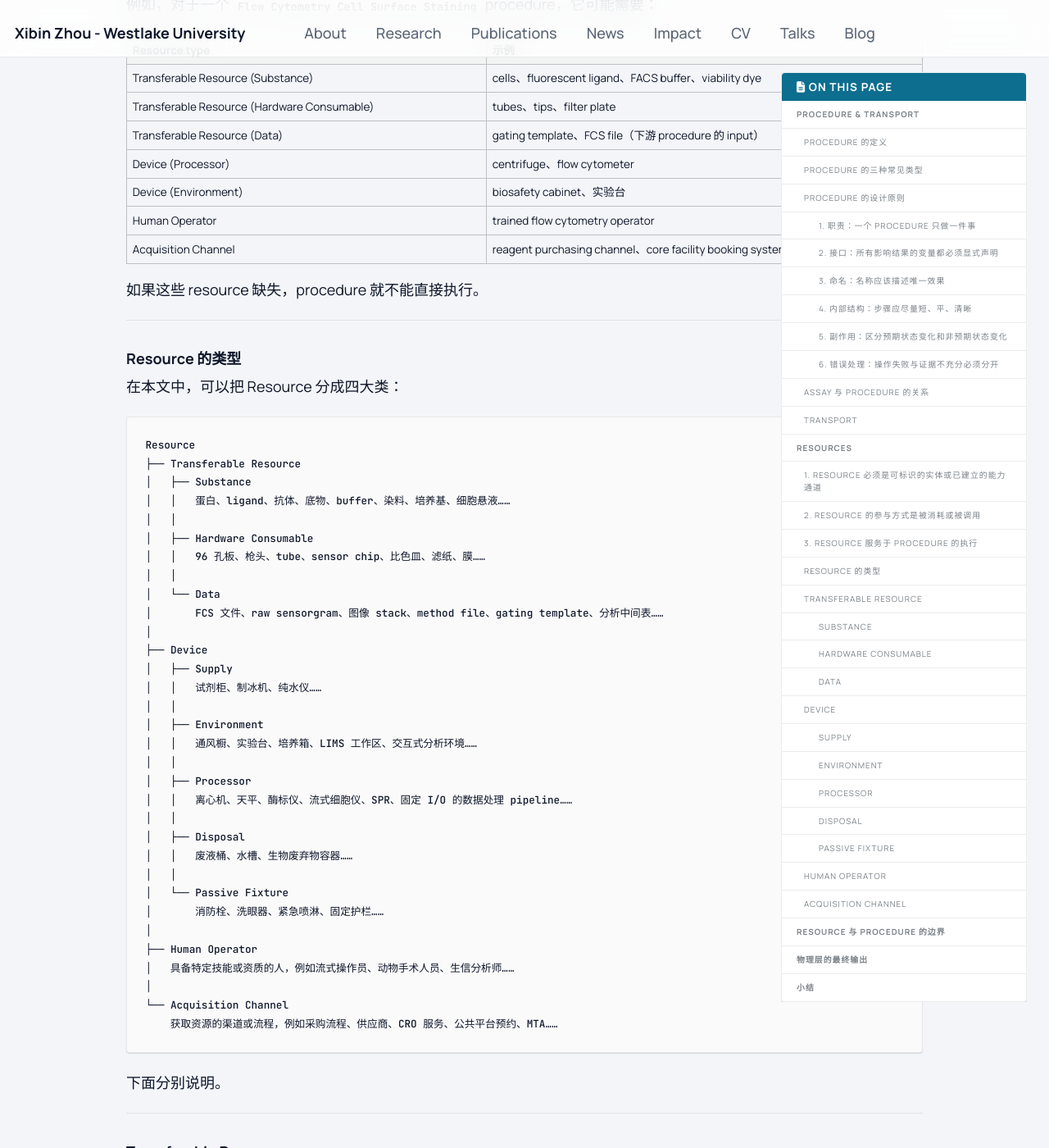
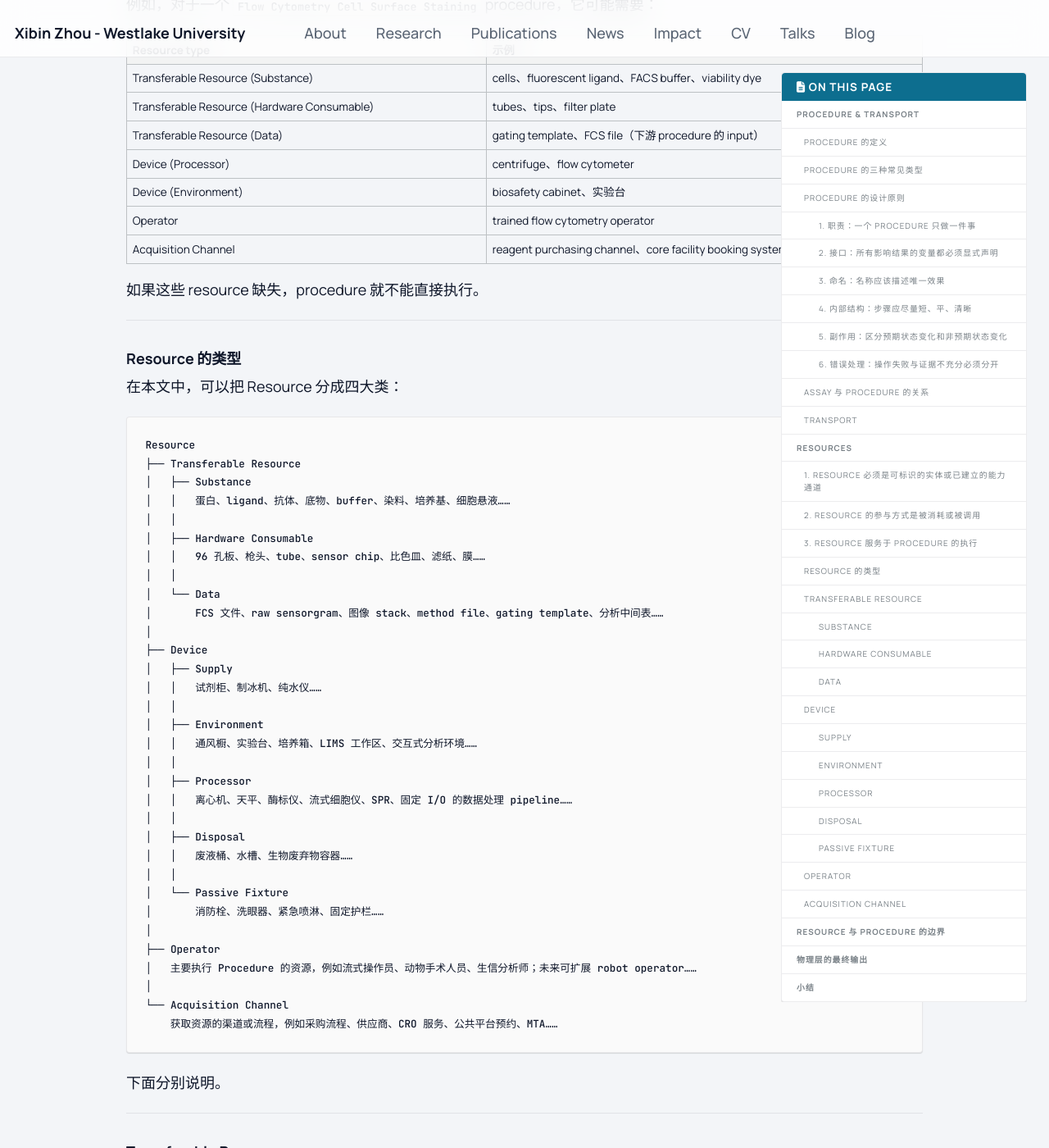
Before and after one commit to zhoubay/zhoubay.github.io, a Jekyll site: the page built from _posts/2026-06-01-from-hypothesis-to-experiment..md, in a window 1280 px wide and 1400 px high, scrolled down 18109 px. Shown: the whole window at 82% size. Built offline with Jekyll 4.4.1, drawn with Linux system fonts in a browser that asks for light colours; some web fonts are replaced; some of the changed text lies outside the part shown.

Commit message:
Update blog post "From hypothesis to experiment": Revise terminology to replace "Human Operator" with "Operator" for consistency and clarity. Enhance definitions and examples related to resources, emphasizing the roles of operators in experimental procedures. Improve overall readability and structure of the content.

```diff
--- a/_posts/2026-06-01-from-hypothesis-to-experiment..md
+++ b/_posts/2026-06-01-from-hypothesis-to-experiment..md
@@ -18,7 +18,7 @@ tags:
   - ai4science
 locale: zh
 lang: zh-CN
-excerpt: "概念层与中间层之后，物理层负责把已确定的 assay 转换成可执行的 procedure、transport 与 resources。本文系统梳理 Procedure、Transport、Transferable Resource 及按 I/O 签名分类的 Device 等 Resource 的定义、关系与输出结构。"
+excerpt: "概念层与中间层之后，物理层负责把已确定的 assay 转换成可执行的 procedure、transport 与 resources。本文系统梳理 Procedure、Transport、Transferable Resource、按 I/O 签名分类的 Device 及 Operator 等 Resource 的定义、关系与输出结构。"
 author_profile: false
 classes:
   - wide
@@ -105,7 +105,7 @@ comments: false
     └── Resources
         ├── Transferable Resource
         ├── Device
-        ├── Human Operator
+        ├── Operator
         └── Acquisition Channel
 
 接下来，我们分别讨论这两个部分。
@@ -563,7 +563,7 @@ Transport 本身通常不需要一个独立数据库来存储。它不是一个
 
 ## Resources
 
-Procedure 要真实执行，必须调用或消耗某些资源。这里的资源不仅包括试剂和耗材，也包括仪器、软件、操作者和获取资源的渠道。
+Procedure 要真实执行，必须调用或消耗某些资源。这里的资源不仅包括试剂和耗材，也包括仪器、软件、operator（人或未来的 robot operator）和获取资源的渠道。
 
 Resource 可以定义为：
 
@@ -623,14 +623,14 @@ Resource 是被动的一方。
 | 参与方式 | 说明 | 示例 |
 |---|---|---|
 | consumed | 执行后被消耗、改变或不可完全复用 | 试剂、抗体、培养基、细胞、96 孔板、枪头、sensor chip |
-| engaged | 执行过程中被调用，但不会被一次性消耗 | 仪器、操作员、公共平台、CRO 服务 |
+| engaged | 执行过程中被调用，但不会被一次性消耗 | 仪器、operator、公共平台、CRO 服务 |
 
 例如：
 
 - BCA reagent 是 consumed resource；
 - 96 孔板是 consumed resource；
 - plate reader 是 engaged resource（Device / Processor）；
-- 操作 plate reader 的实验人员是 engaged resource；
+- 操作 plate reader 的 operator 是 engaged resource；
 - 固定 I/O 的 absorbance 分析 pipeline 是 engaged resource（Device / Processor）；交互式分析环境是 engaged resource（Device / Environment）。
 
 这种区分很重要，因为它会影响：
@@ -667,7 +667,7 @@ Resource 存在的意义是让 procedure 能够真实执行。
 | Transferable Resource (Data) | gating template、FCS file（下游 procedure 的 input） |
 | Device (Processor) | centrifuge、flow cytometer |
 | Device (Environment) | biosafety cabinet、实验台 |
-| Human Operator | trained flow cytometry operator |
+| Operator | trained flow cytometry operator |
 | Acquisition Channel | reagent purchasing channel、core facility booking system |
 
 如果这些 resource 缺失，procedure 就不能直接执行。
@@ -705,8 +705,8 @@ Resource 存在的意义是让 procedure 能够真实执行。
     │   └── Passive Fixture
     │       消防栓、洗眼器、紧急喷淋、固定护栏……
     │
-    ├── Human Operator
-    │   具备特定技能或资质的人，例如流式操作员、动物手术人员、生信分析师……
+    ├── Operator
+    │   主要执行 Procedure 的资源，例如流式操作员、动物手术人员、生信分析师；未来可扩展 robot operator……
     │
     └── Acquisition Channel
         获取资源的渠道或流程，例如采购流程、供应商、CRO 服务、公共平台预约、MTA……
@@ -900,7 +900,7 @@ Processor 是 input 与 output 均限定为特定 Transferable 子集的 Device
 | booking_status | 是否可预约 |
 | calibration_status | 校准状态 |
 | method_file | 使用的方法文件（Data） |
-| required_operator | 是否需要专门操作员 |
+| required_operator | 对所需 operator 的自然语言需求描述（角色、技能、资质等）；调度时与 Operator 实例的 role、required_skill、bound_procedures 匹配 |
 | limitations | 设备限制，例如检测范围、通道数、灵敏度 |
 
 Processor 与 Procedure 的关系通常非常紧密。一个 execution procedure 往往对应某类 Processor。例如：
@@ -970,11 +970,11 @@ Passive Fixture 通常不直接绑定某个 Procedure，但会影响 procedure
 
 ---
 
-### Human Operator
+### Operator
 
-Human Operator 是具备特定技能、权限或资质的人。
+Operator 是物理层中主要执行 Procedure 的 Resource。未来的 robot operator 将沿用同一类型；本文示例以人类 operator 为主。
 
-虽然物理层强调执行，而不是科学解释，但执行本身仍然可能需要专业技能。例如：
+虽然物理层强调执行，而不是科学解释，但执行本身仍然可能需要专业技能或专用执行体。例如：
 
 - flow cytometry operator；
 - animal surgery operator；
@@ -984,28 +984,32 @@ Human Operator 是具备特定技能、权限或资质的人。
 - biosafety officer；
 - bioinformatics analyst。
 
-Human Operator 作为 Resource，通常需要记录：
+Operator 通过 `bound_procedures` 声明能够执行哪些 procedure（具体 procedure ID），通过 `bound_resources` 声明能够接触哪些 Device（含 Environment、Processor 等子类）与 Transferable Resource。仅当二者均覆盖某次执行所需，且 `availability` 允许时，operator 才具备对该 procedure 的执行资格。
+
+Procedure 或 Processor 侧的 `required_operator` 字段以自然语言描述所需的 operator 角色与技能；调度时需与 Operator 的 `role`、`required_skill` 及 `bound_procedures` 一并匹配。`required_operator` 的语义匹配可由人工或调度系统判定，本文不展开具体算法。
+
+Operator 作为 Resource，通常需要记录：
 
 | 字段 | 含义 |
 |---|---|
-| role | 操作员角色 |
-| required_skill | 所需技能 |
-| certification | 是否需要资质或培训记录 |
-| availability | 可用时间 |
-| permission_level | 是否有权限操作特定仪器或样品 |
-| safety_requirement | 是否涉及特殊安全要求 |
-| responsibility | 在 procedure 中承担的操作职责 |
+| role | Operator 角色 |
+| required_skill | 对该角色的自然语言技能描述 |
+| bound_procedures | 可执行的 procedure ID 列表 |
+| bound_resources | 可接触的 Device 与 Transferable Resource |
+| availability | 可用时间或调度状态 |
 
-这里的 Human Operator 与概念层中的 human expert 不同。
+未来可扩展 **robot operator**（如 liquid handler、机械臂、移动机器人等能在物理空间中执行 procedure 与 transfer 的机器人执行体）。Robot operator 与 **Processor**（单台设备的固定 I/O 转换能力）及纯软件 pipeline 应区分开；具体建模留待后续展开。Operator 执行 Transport 边的绑定与日志亦留待后续展开。
 
-Human Operator 负责执行或监督操作，例如上机、培养细胞、手术、数据导出。
+这里的 Operator 与概念层中的 human expert 不同。
+
+Operator 负责执行或监督操作，例如上机、培养细胞、手术、数据导出。
 Human Expert 负责审核 assay 设计、判断 criteria 是否合理、确认结果解释是否可信。
 
 二者不应该混淆。
 
 换句话说：
 
-> Human Operator 是 physical resource。
+> Operator 是 physical resource。
 > Human Expert 是 review or decision role。
 
 在某些情况下，同一个现实中的人可以同时承担这两个角色，但在 schema 中应该分开建模。
@@ -1104,7 +1108,7 @@ Resource 是被该操作过程消耗或调用的对象。
 |---|---|
 | Procedure execution log | 每个 procedure 是否执行、何时执行、由谁执行、使用哪些 parameters 和 resources。 |
 | Transport log | 样品、数据或中间产物如何在 procedure 之间流转。 |
-| Resource usage record | 哪些 resource 被消耗或调用，使用量、批号、仪器编号、操作者等。 |
+| Resource usage record | 哪些 resource 被消耗或调用，使用量、批号、仪器编号、operator 等。 |
 | Raw output | 仪器原始文件、图像、信号文件、原始记录等。 |
 | Readout | 经过 analysis procedure 转换后的可用于 assay criteria 的数值或结构化结果。 |
 | Failure / warning report | 操作失败、异常、偏离 SOP、样品质量问题等。 |
@@ -1156,7 +1160,7 @@ Resource 是被该操作过程消耗或调用的对象。
 
 - Procedure 是最小执行单元；
 - Transport 是 procedure 之间的流转关系，其载荷为 Transferable Resource；
-- Resource 是 procedure 执行时被消耗或被调用的 Transferable、Device、人与渠道。
+- Resource 是 procedure 执行时被消耗或被调用的 Transferable、Device、Operator 与 acquisition channel。
 
 如果说中间层的核心任务是把 sub-claim 转换成 assay，那么物理层的核心任务就是把 assay 转换成可以真实执行、可以追踪、可以复现、可以审计的实验操作过程。
 
```
